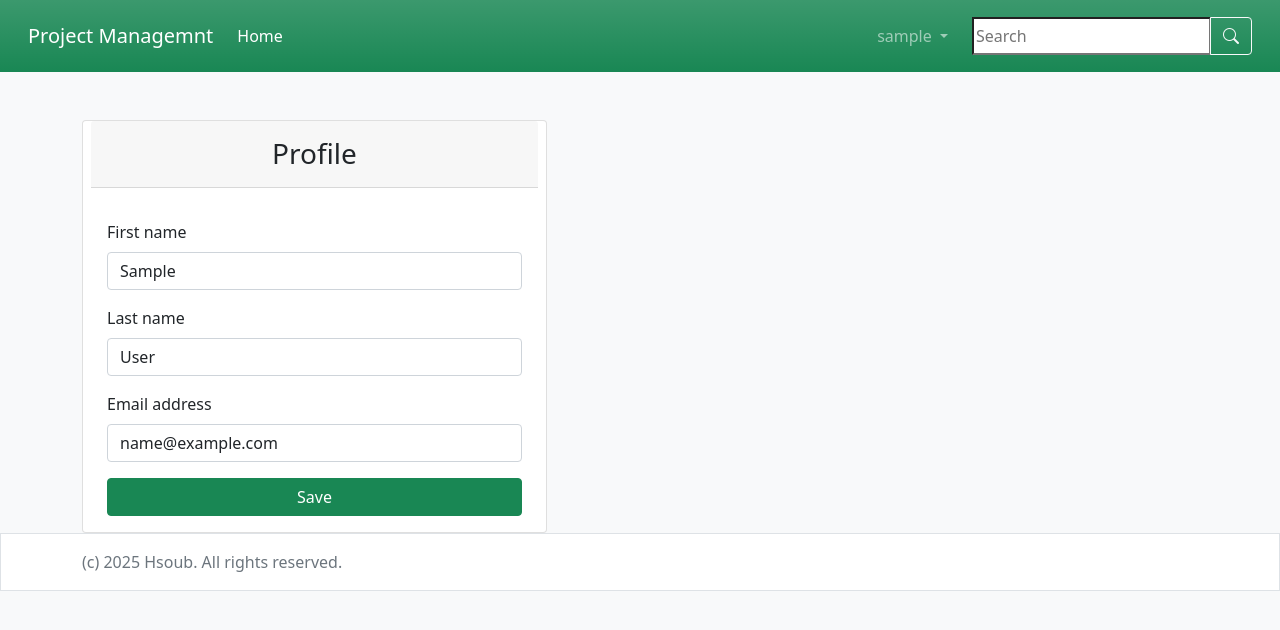
After one commit to hashimalmu/django_pm, a Django app: page /accounts/profile/ in a window 1280 px wide. The commit adds this page. Shown: the top 630 px of the page. Run offline with Django 5.2, Linux system fonts and the light colour scheme; the visitor is signed in with stand-in values (Sample User, id 1).

Commit message:
Registration & profile update

```diff
--- a/accounts/forms.py
+++ b/accounts/forms.py
@@ -1,5 +1,7 @@
-from django.contrib.auth.forms import AuthenticationForm
+from django.contrib.auth.forms import AuthenticationForm, UserCreationForm, UserChangeForm
 from django import forms
+from django.contrib.auth.models import User
+
 
 attrs = {'class':'form-control'}
 
@@ -13,3 +15,47 @@ class UserLoginForm(AuthenticationForm):
     password = forms.CharField(
         label='Password', widget=forms.PasswordInput(attrs=attrs)
     )
+
+
+
+class UserRegisterForm(UserCreationForm):
+
+    first_name = forms.CharField(
+        label='First name',
+        widget=forms.TextInput(attrs=attrs)
+    )
+    last_name = forms.CharField(
+        label='Last name',
+        widget=forms.TextInput(attrs=attrs)
+    )
+    username = forms.CharField(
+        label='Username',
+        widget=forms.TextInput(attrs=attrs)
+    )
+    email = forms.EmailField(
+        label='Email',
+        widget=forms.TextInput(attrs=attrs)
+    )
+    password1 = forms.CharField(
+        label='Password',
+        strip=False,
+        widget=forms.PasswordInput(attrs=attrs)
+    )
+    password2 = forms.CharField(
+        label='Password Confirmattion',
+        strip=False,
+        widget=forms.PasswordInput(attrs=attrs)
+    )
+    class Meta(UserCreationForm.Meta):
+        fields = ("first_name","last_name","username",'email')
+
+class ProfileForm(UserChangeForm):
+    password = None
+    class Meta:
+        model = User
+        fields = ("first_name","last_name",'email')
+        widgets = {
+            'first_name' : forms.TextInput(attrs=attrs),
+             'last_name' : forms.TextInput(attrs=attrs),
+             'email' : forms.EmailInput(attrs=attrs)
+        }
--- /dev/null
+++ b/accounts/templates/profile.html
@@ -0,0 +1,23 @@
+{% extends "base.html" %}
+{% load i18n %}
+{% block content %}
+  <div class "row justify-content-md-center">
+        <div class="card col-md-5 px-2">
+            <div class="card-header text-center">
+                <h3 class="mb-0 py-2">{% trans 'Profile' %}</h3>
+                </div>
+                <div class="card-body">
+                    <div class="form-group">
+                    <form method="POST">
+                        {% csrf_token %}
+                        {% include 'common/form.html' with form=form %}
+                        <div class="d-grid gap-2">
+                        <button class='btn btn-success btn-block'>{% trans "Save" %} </button>
+                        </div>
+                     </form>
+                    </div>
+                </div>
+            </div>
+        </div>
+  </div>
+{% endblock %}
--- a/accounts/urls.py
+++ b/accounts/urls.py
@@ -1,10 +1,16 @@
 from django.contrib.auth.views import LoginView
 from django.urls import path, include
 from accounts.forms import UserLoginForm
-from django.contrib.auth.views import LogoutView
+#from django.contrib.auth.views import LogoutView
+
+from accounts.views import RegisterView , edit_profile
+
+
 
 urlpatterns = [
-    path('login/',LoginView.as_view(authentication_form=UserLoginForm), name='login'),
-    path('logout/', LogoutView.as_view(), name='logout'),
+    path('login/', LoginView.as_view(authentication_form=UserLoginForm), name='login'),
+   # path('logout/', LogoutView.as_view(), name='logout'),
+    path('register/', RegisterView.as_view(), name='register'),
+    path('profile/', edit_profile , name='profile'),
     path('', include('django.contrib.auth.urls'))
 ]
--- a/accounts/views.py
+++ b/accounts/views.py
@@ -1,3 +1,29 @@
-from django.shortcuts import render
+from django.shortcuts import render , redirect
+from django.urls import reverse_lazy
+from django.views.generic import CreateView
+from accounts.forms import UserRegisterForm , ProfileForm
+from django.contrib.auth import login
+from django.contrib.auth.decorators import login_required
 
-# Create your views here.
+
+class RegisterView(CreateView):
+    form_class = UserRegisterForm
+   # success_url = reverse_lazy('login')
+    template_name = 'registration/register.html'
+
+    def get_success_url(self):
+        login(self.request, self.object)
+        return reverse_lazy('Project_list')
+
+@login_required
+def edit_profile(request):
+    if request.method == 'POST':
+        form = ProfileForm(request.POST, instance=request.user)
+        if form.is_valid():
+            form.save()
+            return redirect('profile')
+    else:
+        form = ProfileForm(instance=request.user)
+        return render(request, 'profile.html', {
+            'form': form
+        })
--- a/projects/templates/partials/header.html
+++ b/projects/templates/partials/header.html
@@ -23,14 +23,17 @@
                 {{ user.username }}
               </a>
               <ul class="dropdown-menu" aria-labelledby="navbarDropdown">
-                <li><a class="dropdown-item" href="#">{% trans 'Profile' %}</a></li>
+                <li><a class="dropdown-item" href="{% url 'profile' %}">{% trans 'Profile' %}</a></li>
                 <li><hr class="dropdown-divider"></li>
+
                              <li>
               <form method="post" action="{% url 'logout' %}">
                 {% csrf_token %}
                 <button type="submit" class="dropdown-item">{% trans 'Logout' %}</button>
               </form>
             </li>
+
+
 
               </ul>
             </li>
@@ -45,6 +48,9 @@
 
         </form>
         {% else %}
+            <a class="btn btn-outline-light mx" href="{% url 'register' %}">
+              {% trans "Register" %}
+            </a>
             <a class="btn btn-outline-light" href="{% url 'login' %}">
               {% trans "Login" %}
             </a>
```
Also changed, not shown: accounts/templates/registration/register.html (added, +23 -0 lines). Lines whose indentation alone changed are shown as unchanged.
